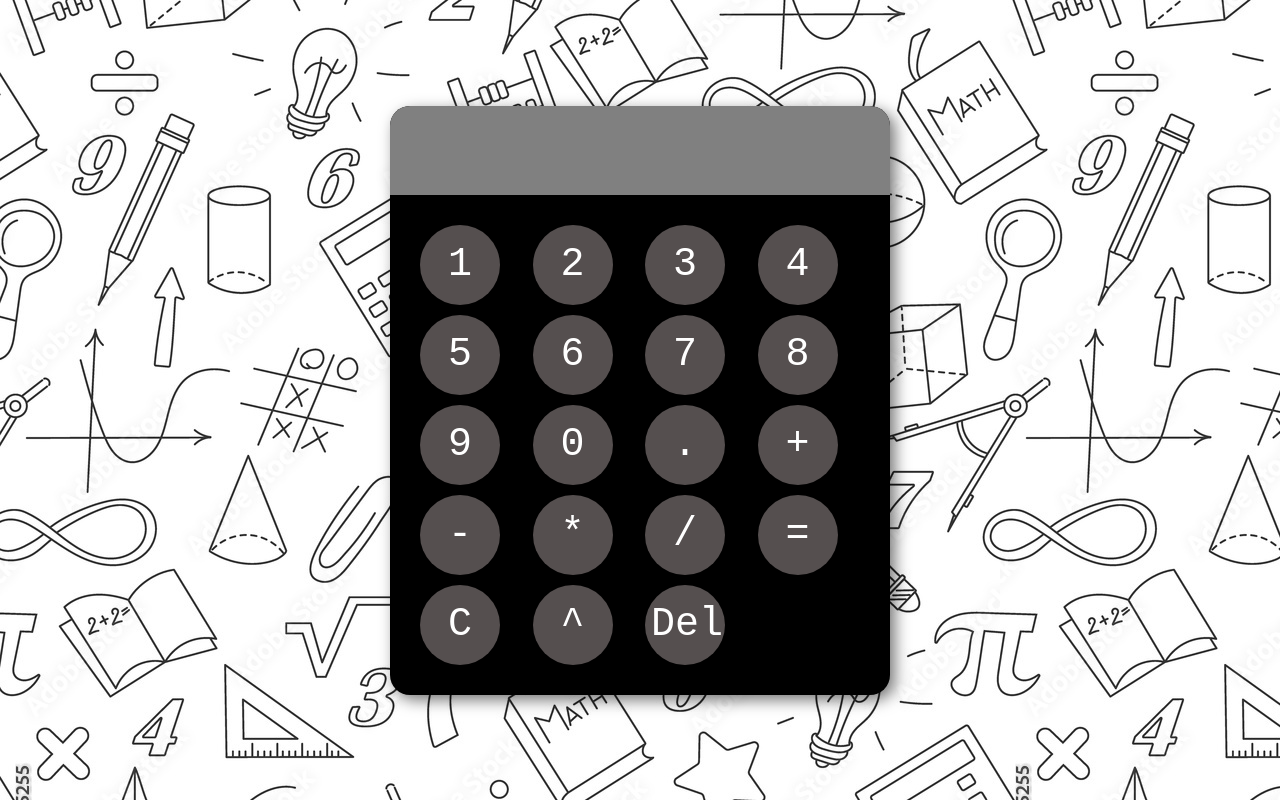
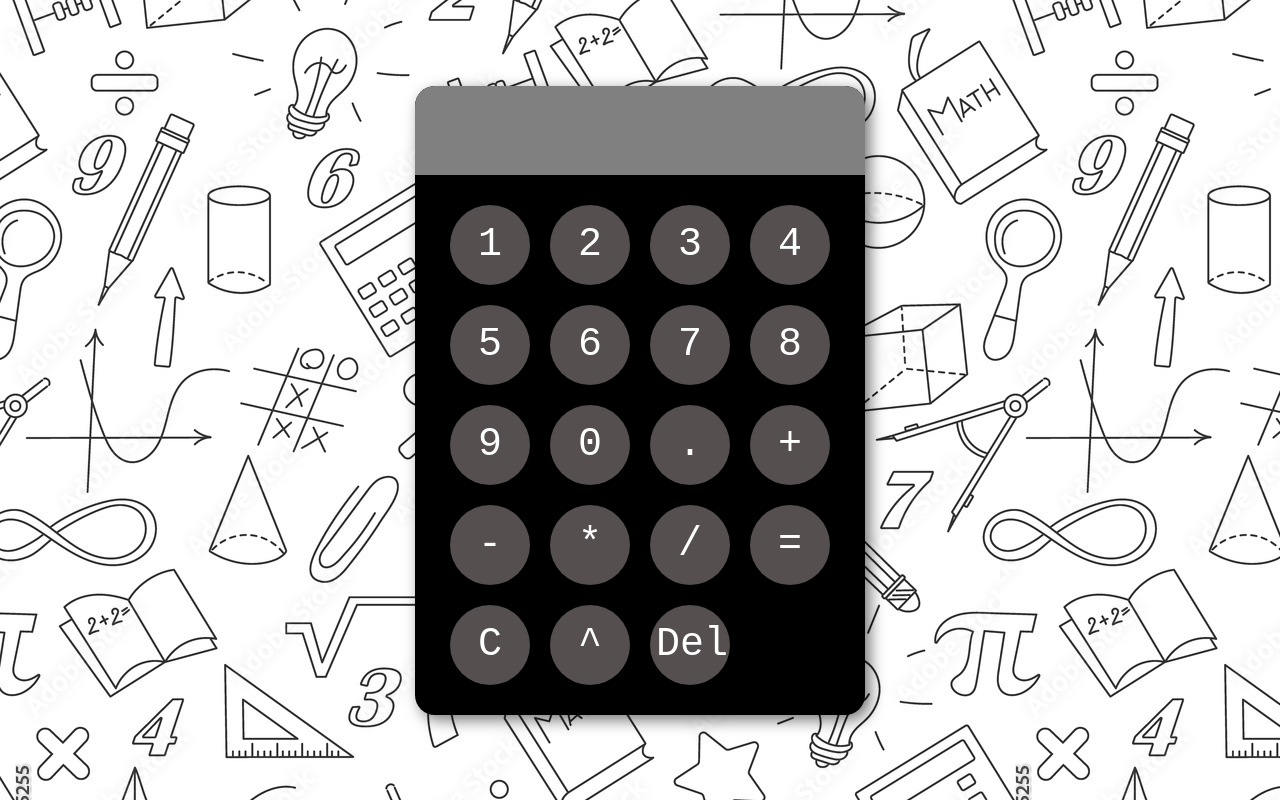
Before and after one commit to DE-INDRA/Calculator-2, a plain HTML site: page index.html in a window 1280 px wide. Drawn offline with Linux system fonts and the light colour scheme.

Commit message:
update calculator2.0
Fixed the gap issue on the right

```diff
--- a/calculator2.css
+++ b/calculator2.css
@@ -1,7 +1,6 @@
 body{
     background-image: url('math_back2.jpg');
     object-fit: cover;
-    overflow: hidden;
     display: flex;
     height: 100vh;
     justify-content: center;
@@ -10,7 +9,7 @@ body{
     padding: 0;
 }
 .calculator{
-    max-width: 500px;
+    width: 450px;
     background-color: black;
     overflow: hidden;
     border-radius: 20px;
@@ -27,8 +26,10 @@ body{
 }
 #button-container{
     display: grid;
-    grid-template-columns:repeat(4,1fr);
-    gap: 10px;
+    justify-content: center;
+    align-items: center;
+    grid-template-columns:repeat(4,auto);
+    gap: 20px;
     padding: 30px;
 }
 button{
@@ -38,6 +39,7 @@ button{
     height: 80px;
     border-radius: 40px;
     border: none;
+    margin: 0;
     background-color: rgb(85, 79, 79);
     color: white;
     transition: all 200ms ease;
```
